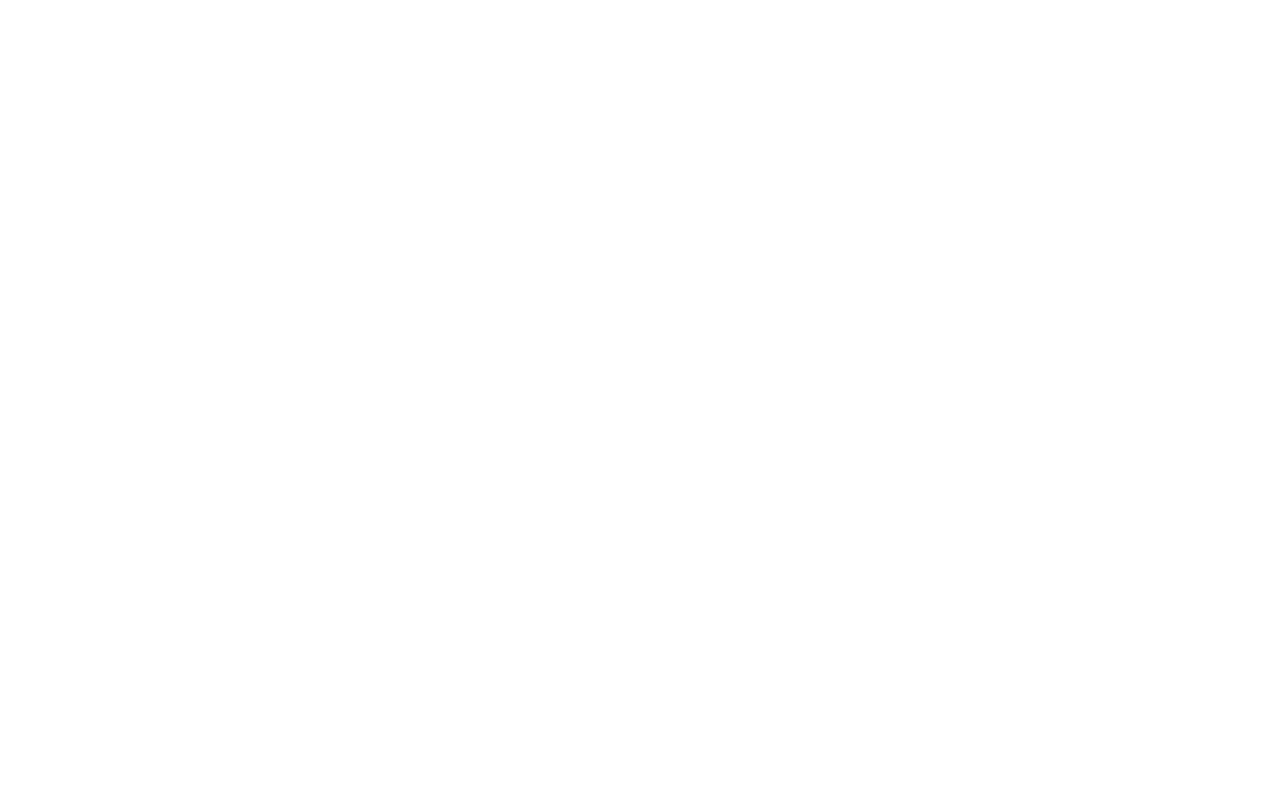
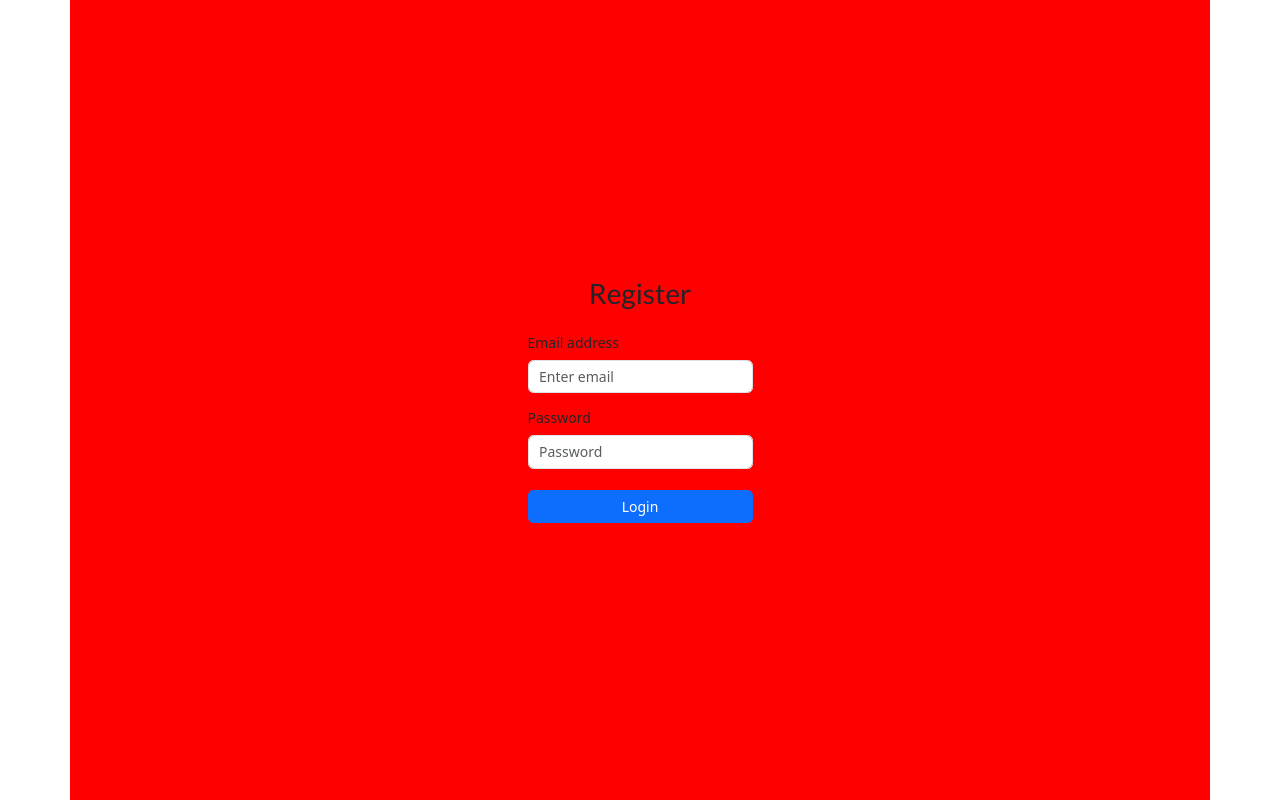
Before and after one commit to SoftLife0/Business-Contact-Manager, a React (Create React App) app: page /register in a window 1280 px wide. Before the commit this address had no page. Built offline with nearby package versions, Linux system fonts and the light colour scheme.

Commit message:
connecting Login and Register page

```diff
--- a/src/App.js
+++ b/src/App.js
@@ -3,6 +3,9 @@
 import ContactList from './pages/ContactList';
 import AddContact from './pages/AddContact';
 import './App.css'
+import Login from './components/Login';
+import Register from './components/Register';
+
 
 
 function App() {
@@ -45,6 +48,8 @@
         <Route path="/" element={<ContactList contacts={contacts} removeContact={removeContactHandler} editContact={editContactHandler} />} />
         <Route path="/add" element={<AddContact addContactHandler={addContactHandler} />} />
         <Route path="/edit/:id" element={<AddContact editingContact={editingContact} updateContactHandler={updateContactHandler} />} />
+        <Route path="/login" element={<Login contacts={contacts} removeContact={removeContactHandler} editContact={editContactHandler} />} />
+        <Route path="/register" element={<Register contacts={contacts} removeContact={removeContactHandler} editContact={editContactHandler} />} />
       </Routes>
     </Router>
   );
--- /dev/null
+++ b/src/components/Login.js
@@ -0,0 +1,31 @@
+import React from 'react';
+import { Container, Row, Col, Form, Button } from 'react-bootstrap';
+
+const Login = () => {
+  return (
+    <Container className="d-flex justify-content-center align-items-center" style={{ height: '100vh' }}>
+      <Row>
+        <Col>
+            <h2 className="text-center mb-4">Login</h2>
+            <Form>
+            <Form.Group controlId="formBasicEmail">
+                <Form.Label>Email address</Form.Label>
+                <Form.Control type="email" placeholder="Enter email" />
+            </Form.Group>
+
+            <Form.Group controlId="formBasicPassword" className="mt-3">
+                <Form.Label>Password</Form.Label>
+                <Form.Control type="password" placeholder="Password" />
+            </Form.Group>
+
+            <Button variant="primary" type="submit" className="mt-4 w-100">
+                Login
+            </Button>
+            </Form>
+        </Col>
+      </Row>
+    </Container>
+  );
+};
+
+export default Login;
--- /dev/null
+++ b/src/components/Register.js
@@ -0,0 +1,31 @@
+import React from 'react';
+import { Container, Row, Col, Form, Button } from 'react-bootstrap';
+
+const Register = () => {
+  return (
+    <Container className="d-flex justify-content-center align-items-center" style={{ height: '100vh', background: 'red' }}>
+      <Row>
+        <Col>
+            <h2 className="text-center mb-4">Register</h2>
+            <Form>
+            <Form.Group controlId="formBasicEmail">
+                <Form.Label>Email address</Form.Label>
+                <Form.Control type="email" placeholder="Enter email" />
+            </Form.Group>
+
+            <Form.Group controlId="formBasicPassword" className="mt-3">
+                <Form.Label>Password</Form.Label>
+                <Form.Control type="password" placeholder="Password" />
+            </Form.Group>
+
+            <Button variant="primary" type="submit" className="mt-4 w-100">
+                Login
+            </Button>
+            </Form>
+        </Col>
+      </Row>
+    </Container>
+  );
+};
+
+export default Register;
--- a/src/pages/AddContact.js
+++ b/src/pages/AddContact.js
@@ -90,7 +90,7 @@
               onChange={(e) => setContact({ ...contact, email: e.target.value })}
             />
           </div>
-          <button className="ui button blue">{editingContact ? 'Update' : 'Add'}</button>
+          <button className="ui button red">{editingContact ? 'Update' : 'Add'}</button>
         </form>
       </div>
     </>
```
